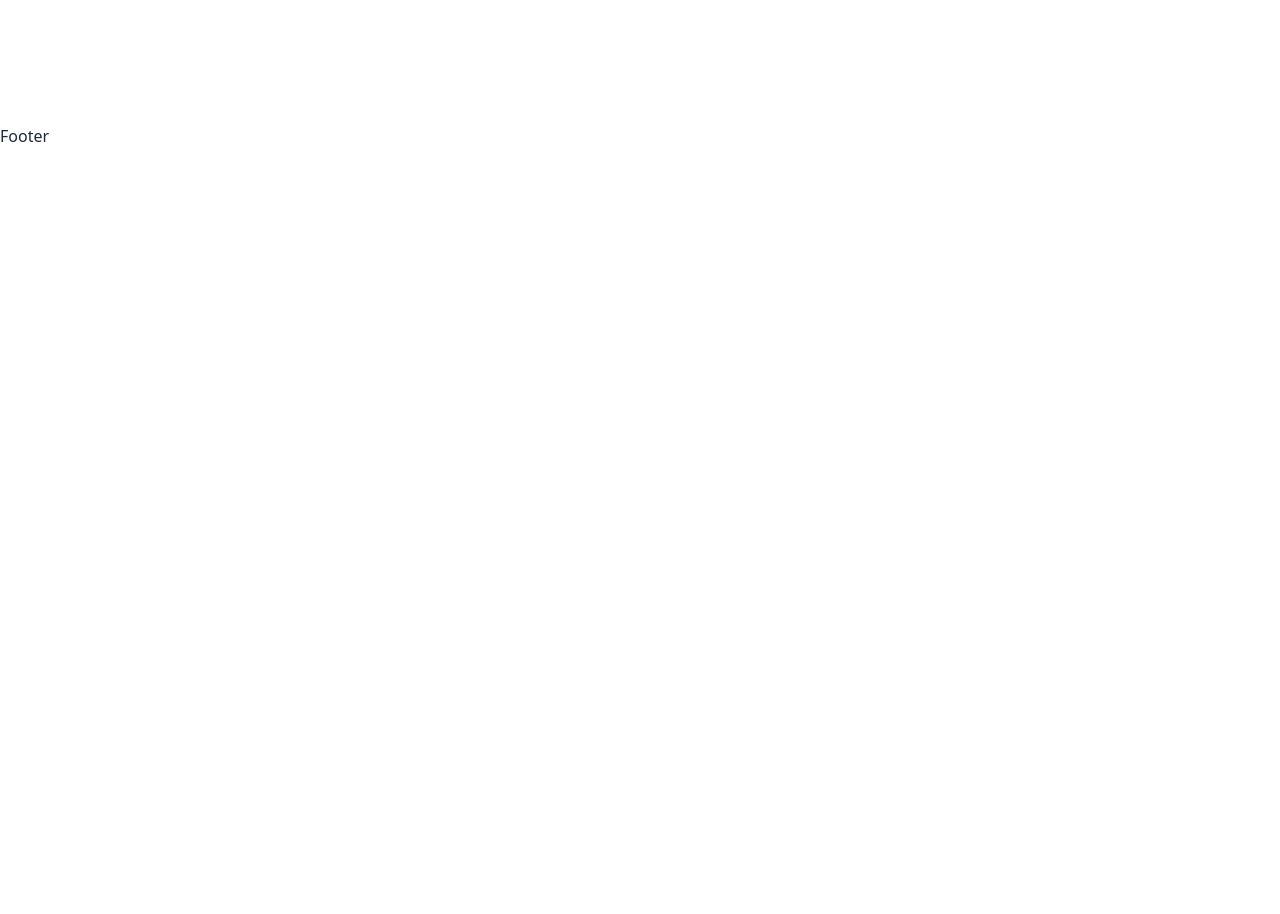
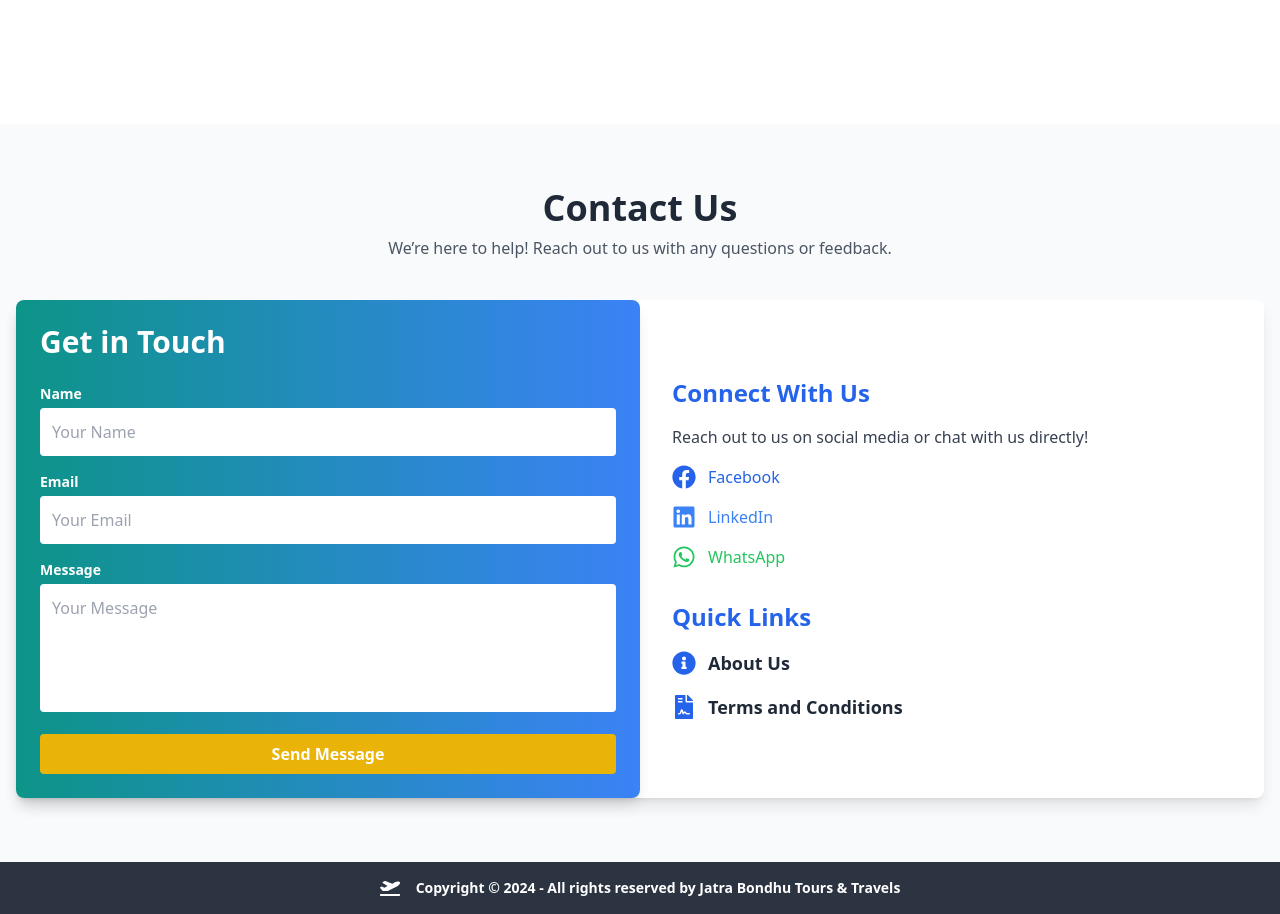
Before and after one commit to shuvakarmakar/my-camera-shop-client, a React (Vite) app: page / in a window 1280 px wide. Shown: the part 700-1614 px from the top of the page. Before the commit the page ends 848 px from the top, so only its background shows below. Built offline with nearby package versions, Linux system fonts and the light colour scheme.

Commit message:
Footer with Contact Form Implemented using EmailJS

```diff
--- a/package.json
+++ b/package.json
@@ -10,13 +10,16 @@
     "preview": "vite preview"
   },
   "dependencies": {
+    "@emailjs/browser": "^4.4.1",
     "firebase": "^11.1.0",
     "localforage": "^1.10.0",
     "match-sorter": "^8.0.0",
     "react": "^18.3.1",
     "react-dom": "^18.3.1",
+    "react-icons": "^5.4.0",
     "react-router-dom": "^7.0.2",
-    "sort-by": "^1.2.0"
+    "sort-by": "^1.2.0",
+    "sweetalert2": "^11.15.2"
   },
   "devDependencies": {
     "@eslint/js": "^9.17.0",
--- /dev/null
+++ b/src/components/ContactForm.jsx
@@ -0,0 +1,169 @@
+import { useRef } from 'react';
+import emailjs from '@emailjs/browser';
+import Swal from 'sweetalert2';
+import { FaFacebook, FaFileContract, FaInfoCircle, FaLinkedin, FaWhatsapp } from 'react-icons/fa';
+
+const ContactForm = () => {
+    const form = useRef();
+
+    const sendEmail = (e) => {
+        e.preventDefault();
+
+        emailjs
+            .sendForm(
+                import.meta.env.VITE_service,
+                import.meta.env.VITE_template,
+                form.current,
+                import.meta.env.VITE_public
+            )
+            .then(
+                (result) => {
+                    console.log(result.text);
+                    console.log('Message Sent');
+                    form.current.reset();
+
+                    Swal.fire({
+                        position: 'center',
+                        icon: 'success',
+                        title: 'Your Message Has Been Sent Successfully',
+                        showConfirmButton: false,
+                        timer: 1500
+                    });
+                },
+                (error) => {
+                    console.log(error.text);
+
+                    Swal.fire({
+                        icon: 'error',
+                        title: 'Oops...',
+                        text: 'Something went wrong! Please try again.',
+                    });
+                }
+            );
+    };
+
+    return (
+        <section id="contact-form" className="py-16 px-4 bg-gray-50">
+            {/* Centered Headline */}
+            <div className="text-center mb-10">
+                <h1 className="text-4xl font-bold text-gray-800">Contact Us</h1>
+                <p className="text-gray-600 mt-2">
+                    We’re here to help! Reach out to us with any questions or feedback.
+                </p>
+            </div>
+
+            {/* Contact Form and Social Media Links */}
+            <div className="container mx-auto flex flex-col md:flex-row items-center justify-between bg-white rounded-lg shadow-lg">
+                {/* Left Side - Form */}
+                <div className="w-full md:w-1/2 p-6 bg-gradient-to-r from-teal-600 to-blue-500 text-white rounded-lg shadow-lg">
+                    <h2 className="text-3xl font-bold mb-6">Get in Touch</h2>
+                    <form ref={form} onSubmit={sendEmail} className="space-y-4">
+                        <div>
+                            <label className="block text-sm font-semibold mb-1">Name</label>
+                            <input
+                                type="text"
+                                name="user_name"
+                                className="w-full p-3 rounded bg-white text-gray-700 outline-none"
+                                placeholder="Your Name"
+                                required
+                            />
+                        </div>
+                        <div>
+                            <label className="block text-sm font-semibold mb-1">Email</label>
+                            <input
+                                type="email"
+                                name="user_email"
+                                className="w-full p-3 rounded bg-white text-gray-700 outline-none"
+                                placeholder="Your Email"
+                                required
+                            />
+                        </div>
+                        <div>
+                            <label className="block text-sm font-semibold mb-1">Message</label>
+                            <textarea
+                                name="message"
+                                className="w-full p-3 h-32 rounded bg-white text-gray-700 outline-none resize-none"
+                                placeholder="Your Message"
+                                required
+                            ></textarea>
+                        </div>
+                        <button
+                            type="submit"
+                            className="w-full bg-yellow-500 hover:bg-yellow-600 text-white font-bold py-2 rounded transition"
+                        >
+                            Send Message
+                        </button>
+                    </form>
+                </div>
+
+                {/* Right Side - Social Media and Quick Links */}
+                <div className="w-full md:w-1/2 flex flex-col items-center md:items-start space-y-8 text-center md:text-left md:pl-8 p-6">
+                    <div>
+                        <h2 className="text-2xl font-bold text-blue-600 mb-4">Connect With Us</h2>
+                        <p className="text-gray-700 mb-4">
+                            Reach out to us on social media or chat with us directly!
+                        </p>
+                        <div className="flex flex-col space-y-4 w-full">
+                            <a
+                                href=""
+                                target="_blank"
+                                rel="noopener noreferrer"
+                                className="flex items-center justify-center md:justify-start space-x-3 text-blue-600 hover:text-blue-800 transition"
+                            >
+                                <FaFacebook className="text-2xl" />
+                                <span>Facebook</span>
+                            </a>
+                            <a
+                                href=""
+                                target="_blank"
+                                rel="noopener noreferrer"
+                                className="flex items-center justify-center md:justify-start space-x-3 text-blue-500 hover:text-blue-700 transition"
+                            >
+                                <FaLinkedin className="text-2xl" />
+                                <span>LinkedIn</span>
+                            </a>
+                            <a
+                                href=""
+                                target="_blank"
+                                rel="noopener noreferrer"
+                                className="flex items-center justify-center md:justify-start space-x-3 text-green-500 hover:text-green-700 transition"
+                            >
+                                <FaWhatsapp className="text-2xl" />
+                                <span>WhatsApp</span>
+                            </a>
+                        </div>
+                    </div>
+
+                    {/* Quick Links */}
+                    <div className="">
+                        <h2 className="text-2xl sm:text-2xl font-bold text-blue-600 mb-4">Quick Links</h2>
+                        <ul className="space-y-4">
+                            <li>
+                                <a
+                                    href="/about-us"
+                                    className="flex items-center space-x-3 hover:text-blue-600 transition"
+                                >
+                                    <FaInfoCircle className="text-blue-600 text-xl sm:text-2xl" />
+                                    <span className="font-semibold text-base sm:text-lg">About Us</span>
+                                </a>
+                            </li>
+                            <li>
+                                <a
+                                    href="/terms-and-conditions"
+                                    className="flex items-center space-x-3 hover:text-blue-600 transition"
+                                >
+                                    <FaFileContract className="text-blue-600 text-xl sm:text-2xl" />
+                                    <span className="font-semibold text-base sm:text-lg">Terms and Conditions</span>
+                                </a>
+                            </li>
+                        </ul>
+                    </div>
+
+                </div>
+            </div>
+        </section>
+
+    );
+};
+
+export default ContactForm;
--- /dev/null
+++ b/src/components/Footer.jsx
@@ -0,0 +1,20 @@
+import { FaPlaneDeparture } from 'react-icons/fa';
+import ContactForm from './COntactForm';
+
+const Footer = () => {
+    return (
+        <div>
+            <ContactForm></ContactForm>
+            <footer className="footer flex items-center justify-center p-4 bg-neutral text-neutral-content">
+                <div className="text-center flex items-center space-x-2">
+                    <FaPlaneDeparture className="text-white text-xl" />
+                    <p className="text-white font-semibold">
+                        Copyright © 2024 - All rights reserved by Jatra Bondhu Tours & Travels
+                    </p>
+                </div>
+            </footer>
+        </div>
+    );
+};
+
+export default Footer;
--- /dev/null
+++ b/src/components/Navbar.jsx
@@ -0,0 +1,10 @@
+
+const Navbar = () => {
+    return (
+        <div>
+
+        </div>
+    );
+};
+
+export default Navbar;
--- a/src/layout/Main.jsx
+++ b/src/layout/Main.jsx
@@ -1,4 +1,5 @@
 import { Outlet } from "react-router-dom";
+import Footer from "../components/Footer";
 
 const Main = () => {
     return (
@@ -7,7 +8,9 @@ const Main = () => {
             <div className="min-h-screen">
                 <Outlet></Outlet>
             </div>
-            <div>Footer</div>
+            <div>
+                <Footer></Footer>
+            </div>
         </div>
     );
 };
```
Also changed, not shown: 1 other file (tests, documents, lock files or other folders).
